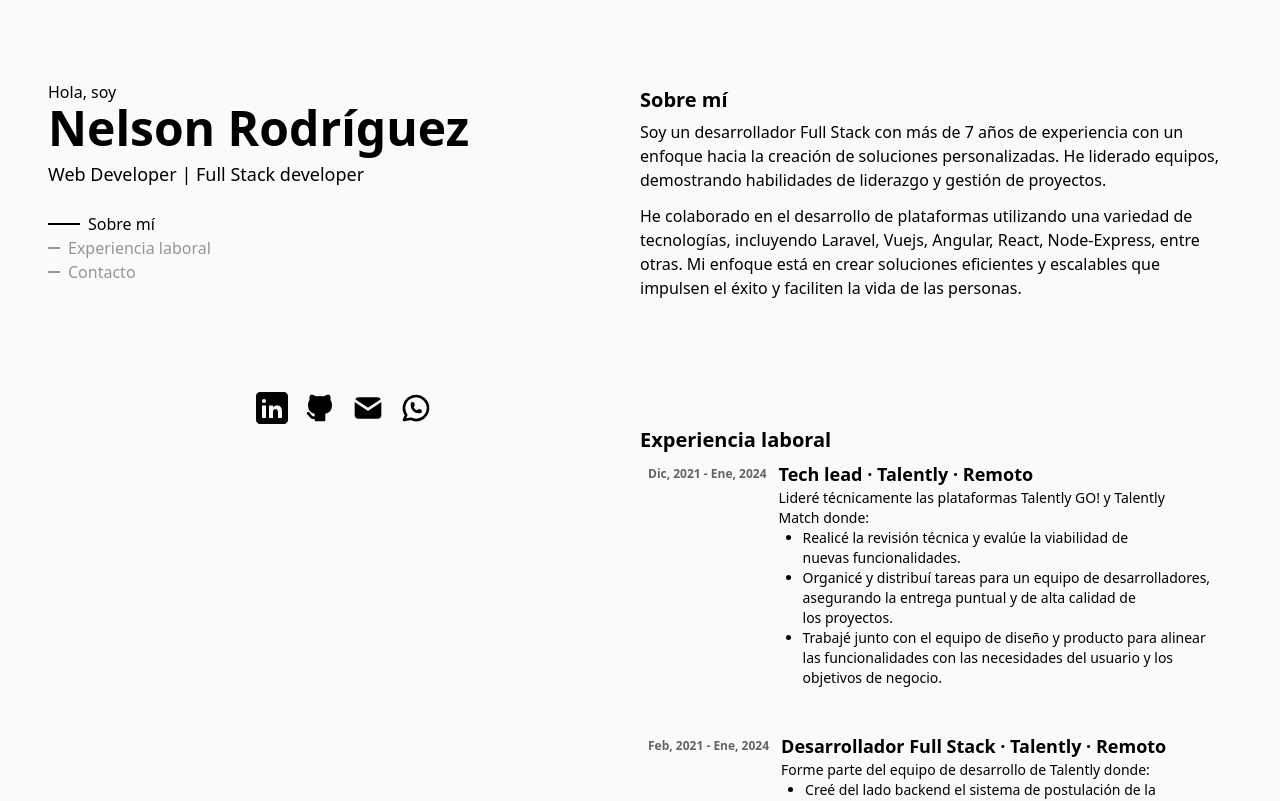
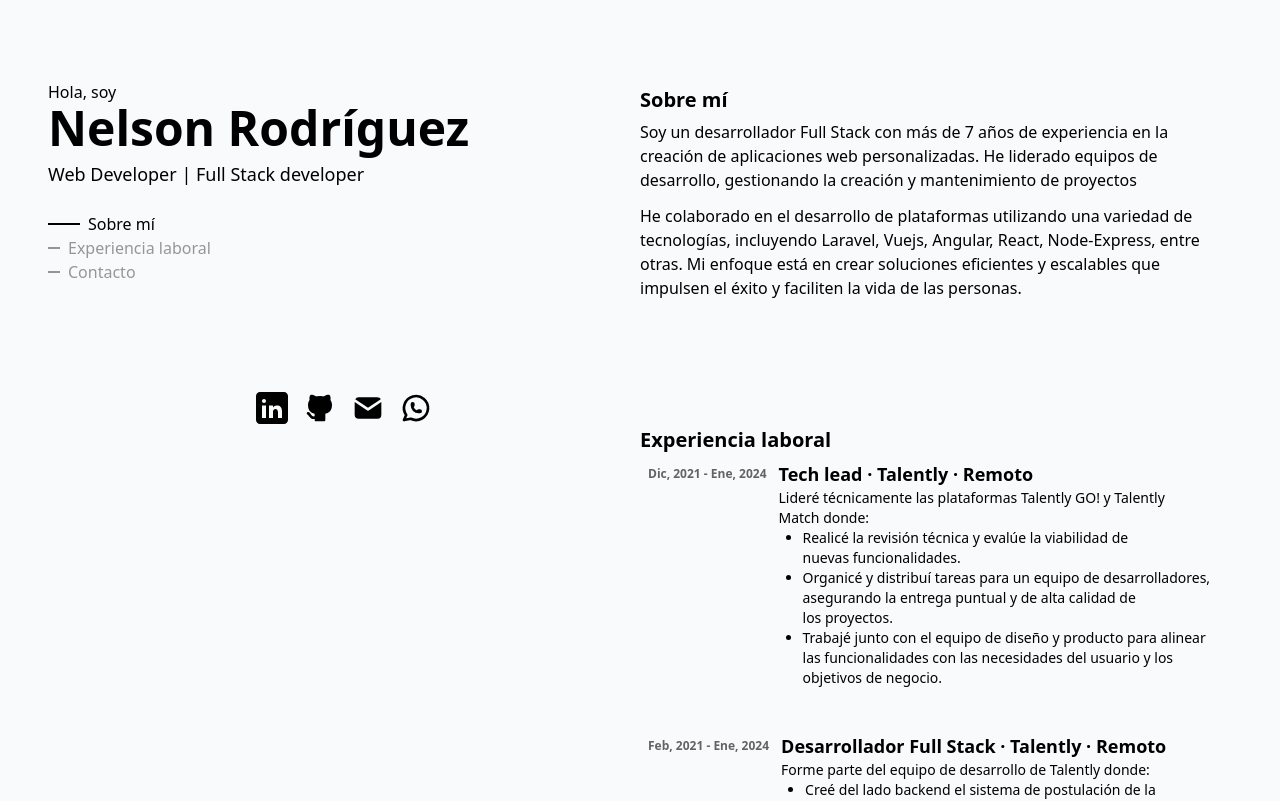
Before and after one commit to nelsonrrj/nelsonrrj.github.io, a Nuxt app: page / in a window 1280 px wide. Shown: the top 801 px of the page. Built offline with nearby package versions, Linux system fonts and the light colour scheme.

Commit message:
fix(abouth): update about text

```diff
--- a/components/About.vue
+++ b/components/About.vue
@@ -3,9 +3,9 @@
 <template>
   <section>
     <p class="mb-3 text-pretty">
-      Soy un desarrollador Full Stack con más de 7 años de experiencia con un
-      enfoque hacia la creación de soluciones personalizadas. He liderado
-      equipos, demostrando habilidades de liderazgo y gestión de proyectos.
+      Soy un desarrollador Full Stack con más de 7 años de experiencia en la
+      creación de aplicaciones web personalizadas. He liderado equipos de
+      desarrollo, gestionando la creación y mantenimiento de proyectos
     </p>
     <p class="text-pretty">
       He colaborado en el desarrollo de plataformas utilizando una variedad de
```
